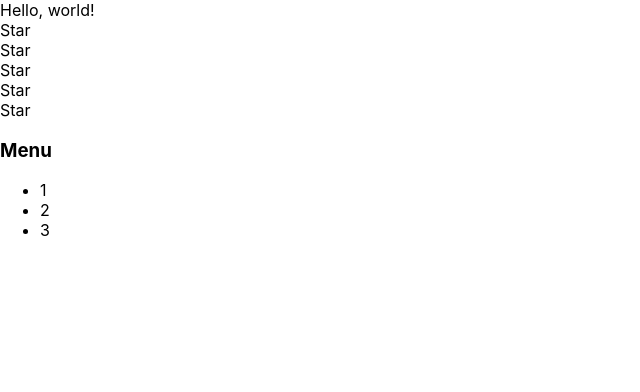
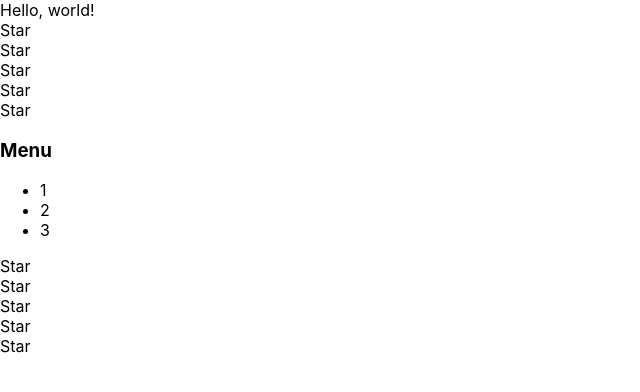
Before and after one commit to Anton-Martynenko/React-prosto, a React (Create React App) app: page / in a window 1280 px wide. Shown: the top 392 px of the page, without its empty margins (0-640 px from the left). Built offline with nearby package versions, Linux system fonts and the light colour scheme.

Commit message:
double Rating

```diff
--- a/src/App.tsx
+++ b/src/App.tsx
@@ -9,6 +9,7 @@ function App() {
             <AppTitle />
             <Rating />
             <Accordion />
+            <Rating />
         </div>
     );
 }
```
